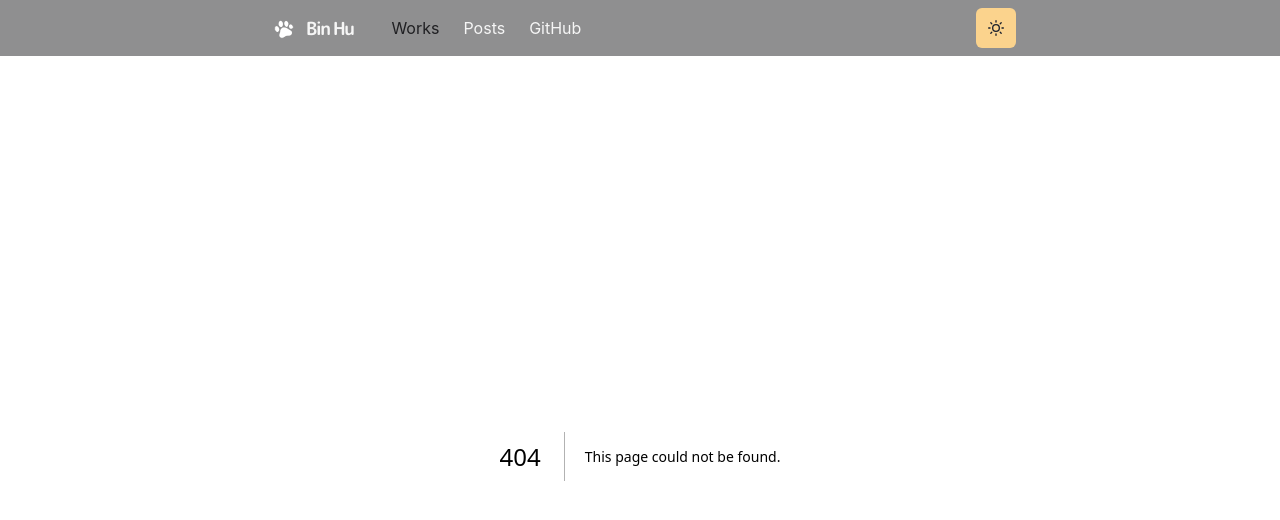
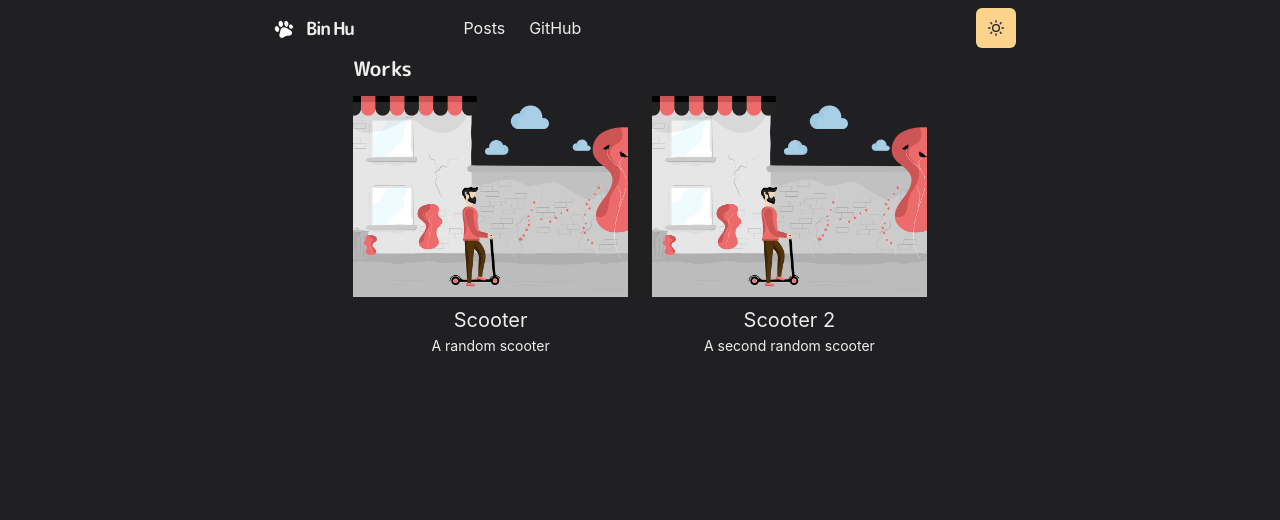
Before and after one commit to elithrade/elithrade-homepage, a Next.js app: page /works in a window 1280 px wide. Before the commit this address had no page. Shown: the top 520 px of the page. Built offline with nearby package versions, Linux system fonts and the light colour scheme.

Commit message:
feat/ add grid item and placeholders for works page

```diff
--- /dev/null
+++ b/components/grid-item.js
@@ -0,0 +1,51 @@
+import NextLink from 'next/link'
+import Image from 'next/image'
+import { Box, Text, LinkBox, LinkOverlay } from '@chakra-ui/react'
+import { Global } from '@emotion/react'
+
+export const GridItem = ({ children, href, title, thumbnail }) => (
+  <Box w="100%" align="center">
+    <LinkBox cursor="pointer">
+      <Image
+        src={thumbnail}
+        alt={title}
+        className="grid-item-thumbnail"
+        placeholder="blur"
+        loading="lazy"
+      />
+      <LinkOverlay href={href} target="_blank">
+        <Text mt={2}>{title}</Text>
+      </LinkOverlay>
+      <Text fontSize={14}>{children}</Text>
+    </LinkBox>
+  </Box>
+)
+
+export const WorkGridItem = ({ children, id, title, thumbnail }) => (
+  <Box w="100%" align="center">
+    <NextLink href={`/work/${id}`}>
+      <LinkBox cursor="pointer">
+        <Image
+          src={thumbnail}
+          alt={title}
+          className="grid-item-thumbnail"
+          placeholder="blue"
+        />
+        <Text mt={2} fontSize={20}>
+          {title}
+        </Text>
+        <Text fontSize={14}>{children}</Text>
+      </LinkBox>
+    </NextLink>
+  </Box>
+)
+
+export const GridItemStyle = () => (
+  <Global
+    styles={`
+    .grid-itemthumbnail {
+      border-radius: 12px;
+    }
+  `}
+  />
+)
--- /dev/null
+++ b/pages/works.js
@@ -0,0 +1,28 @@
+import { Container, Heading, SimpleGrid } from '@chakra-ui/react'
+import Section from '../components/section'
+import { WorkGridItem } from '../components/grid-item'
+import scooter from '../public/images/works/scooter.png'
+
+const Works = () => {
+  return (
+    <Container>
+      <Heading as="h3" fontSize={20} mb={4}>
+        Works
+      </Heading>
+      <SimpleGrid columns={[1, 1, 2]} gap={6}>
+        <Section delay={0.1}>
+          <WorkGridItem id="scooter" title="Scooter" thumbnail={scooter}>
+            A random scooter
+          </WorkGridItem>
+        </Section>
+        <Section delay={0.2}>
+          <WorkGridItem id="scooter2" title="Scooter 2" thumbnail={scooter}>
+            A second random scooter
+          </WorkGridItem>
+        </Section>
+      </SimpleGrid>
+    </Container>
+  )
+}
+
+export default Works
```
Also changed, not shown: public/images/works/scooter.png (added).
